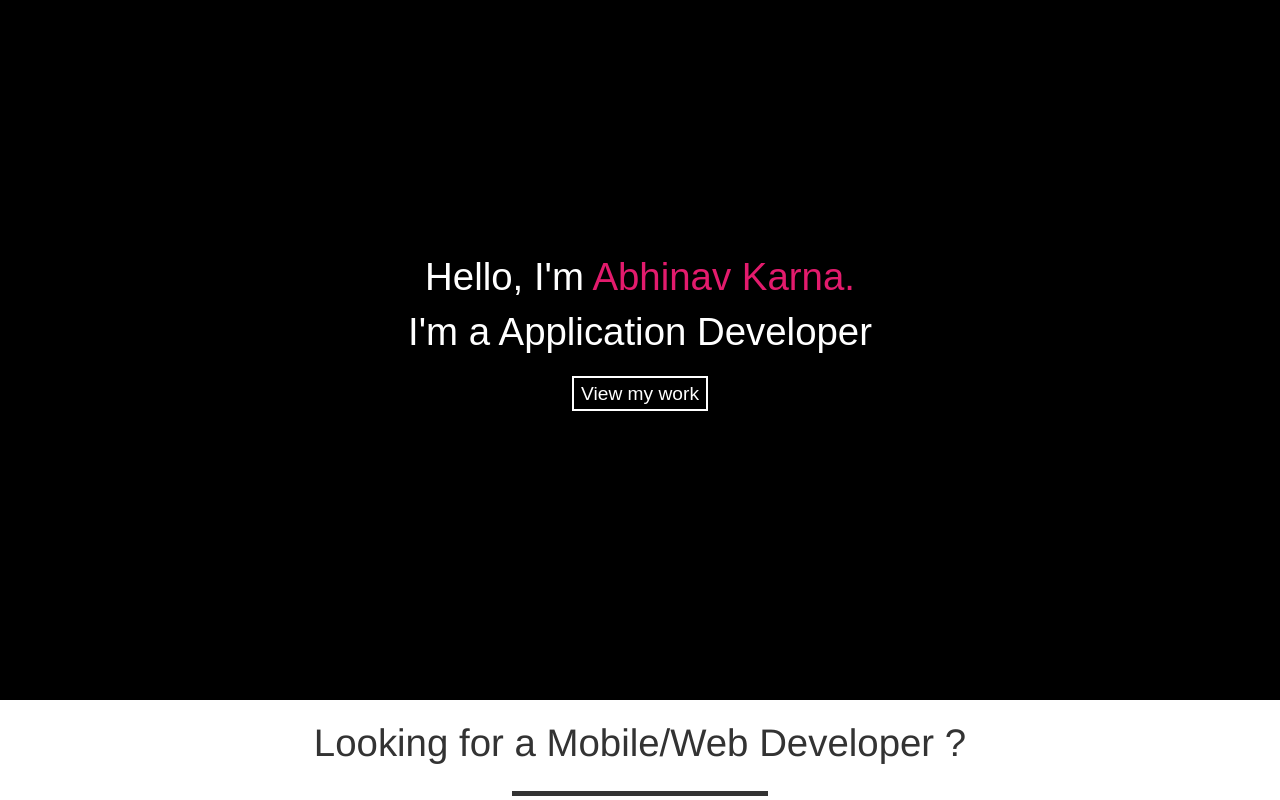
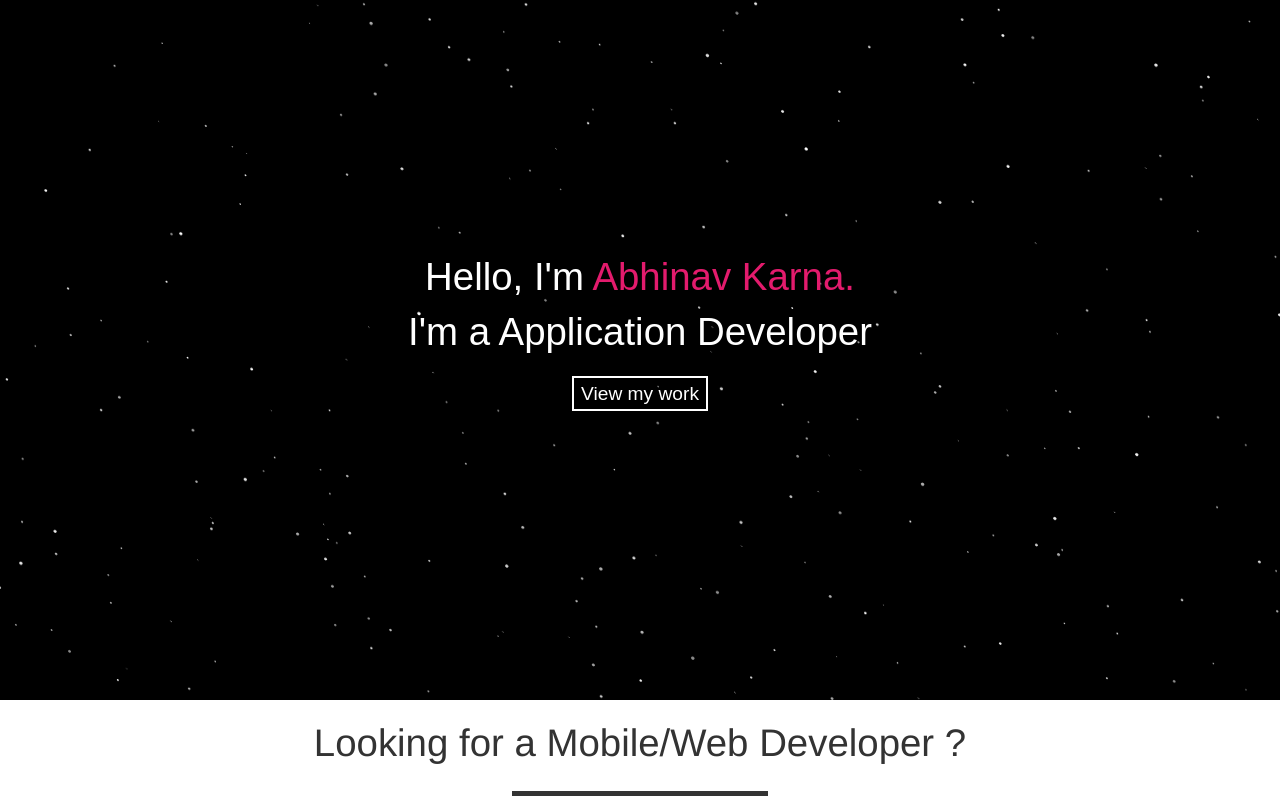
Before and after one commit to avalanche557/avalanche557.github.io, a plain HTML site: page index.html in a window 1280 px wide. Shown: the top 800 px of the page. Drawn offline with nearby package versions, Linux system fonts and the light colour scheme; animation ran at ten frames a second.

Commit message:
adding animated background

```diff
--- a/css/stylesheet.css
+++ b/css/stylesheet.css
@@ -73,13 +73,13 @@ a:hover{
 }
 
 .header{
-    height: 700px;
-    background-color: black;
-    color: white;
-    width: 100%;
+    position: absolute;
 }
 
 .main_header{
+    color:white;
+    height: 700px;
+    z-index: 10;
     text-align: center;
     padding-top: 250px;
     font-size: 3vw;
@@ -668,3 +668,12 @@ w-100{
     opacity: 0.6;
     margin-top: 20px;
 }
+
+.canavs_container{
+    z-index: -10;
+    height: 700px;
+    background-color: black;
+    color: white;
+    width: 100%;
+    position: absolute;
+}
--- a/index.html
+++ b/index.html
@@ -11,7 +11,6 @@
     <script src="https://maxcdn.bootstrapcdn.com/bootstrap/3.3.7/js/bootstrap.min.js"></script>
     <link rel="stylesheet" href="css/stylesheet.css">
     <style>
-
         body {
             margin: 0;
         }
@@ -59,13 +58,13 @@
 </head>
 
 <body>
+    <canvas class="canavs_container">
 
-    <div class="header">
-        <div class="main_header" id="home">
-            <p>Hello, I'm <span class="name">Abhinav Karna.</span></p>
-            <p>I'm a Application Developer</p>
-            <a href="#about" class="work">View my work</a>
-        </div>
+    </canvas>
+    <div class="main_header" id="home">
+        <p>Hello, I'm <span class="name">Abhinav Karna.</span></p>
+        <p>I'm a Application Developer</p>
+        <a href="#about" class="work">View my work</a>
     </div>
     <!-- <nav class="navbar navbar-inverse" id="navbar">
         <div class="container-fluid">
@@ -188,9 +187,10 @@
             </div>
         </div>
         <div class="project">
-            <a target="_blank" href="https://drive.google.com/file/d/19ye5XVT1rsjBnZdhUFDJ45cdXXCMl3PS/view?usp=sharing" class="resume_download">
+            <a target="_blank" href="https://drive.google.com/file/d/19ye5XVT1rsjBnZdhUFDJ45cdXXCMl3PS/view?usp=sharing"
+                class="resume_download">
                 <p class="resume_button">Download my Resume</p>
-                <img src="images/resume.png" class="download_icon"/>
+                <img src="images/resume.png" class="download_icon" />
             </a>
 
         </div>
@@ -407,6 +407,176 @@
             });
         });
     </script>
+    <script>
+        const STAR_COUNT = (window.innerWidth + window.innerHeight) / 8,
+            STAR_SIZE = 3,
+            STAR_MIN_SCALE = 0.2,
+            OVERFLOW_THRESHOLD = 50;
+
+        const canvas = document.querySelector('canvas'),
+            context = canvas.getContext('2d');
+
+        let scale = 1, // device pixel ratio
+            width,
+            height;
+
+        let stars = [];
+
+        let pointerX,
+            pointerY;
+
+        let velocity = { x: 0, y: 0, tx: 0, ty: 0, z: 0.0005 };
+
+        let touchInput = false;
+
+        generate();
+        resize();
+        step();
+
+        window.onresize = resize;
+        document.onmouseleave = onMouseLeave;
+
+        function generate() {
+
+            for (let i = 0; i < STAR_COUNT; i++) {
+                stars.push({
+                    x: 0,
+                    y: 0,
+                    z: STAR_MIN_SCALE + Math.random() * (1 - STAR_MIN_SCALE)
+                });
+            }
+
+        }
+
+        function placeStar(star) {
+
+            star.x = Math.random() * width;
+            star.y = Math.random() * height;
+
+        }
+
+        function recycleStar(star) {
+
+            let direction = 'z';
+
+            let vx = Math.abs(velocity.x),
+                vy = Math.abs(velocity.y);
+
+            if (vx > 1 || vy > 1) {
+                let axis;
+
+                if (vx > vy) {
+                    axis = Math.random() < vx / (vx + vy) ? 'h' : 'v';
+                }
+                else {
+                    axis = Math.random() < vy / (vx + vy) ? 'v' : 'h';
+                }
+
+                if (axis === 'h') {
+                    direction = velocity.x > 0 ? 'l' : 'r';
+                }
+                else {
+                    direction = velocity.y > 0 ? 't' : 'b';
+                }
+            }
+
+            star.z = STAR_MIN_SCALE + Math.random() * (1 - STAR_MIN_SCALE);
+
+            if (direction === 'z') {
+                star.z = 0.1;
+                star.x = Math.random() * width;
+                star.y = Math.random() * height;
+            }
+            else if (direction === 'l') {
+                star.x = -OVERFLOW_THRESHOLD;
+                star.y = height * Math.random();
+            }
+            else if (direction === 'r') {
+                star.x = width + OVERFLOW_THRESHOLD;
+                star.y = height * Math.random();
+            }
+            else if (direction === 't') {
+                star.x = width * Math.random();
+                star.y = -OVERFLOW_THRESHOLD;
+            }
+            else if (direction === 'b') {
+                star.x = width * Math.random();
+                star.y = height + OVERFLOW_THRESHOLD;
+            }
+
+        }
+
+        function resize() {
+
+            scale = window.devicePixelRatio || 1;
+
+            width = window.innerWidth * scale;
+            height = window.innerHeight * scale;
+
+            canvas.width = width;
+            canvas.height = height;
+
+            stars.forEach(placeStar);
+
+        }
+
+        function step() {
+            context.clearRect(0, 0, width, height);
+            update();
+            render();
+            requestAnimationFrame(step);
+
+        }
+
+        function update() {
+
+            velocity.tx *= 0.96;
+            velocity.ty *= 0.96;
+
+            velocity.x += (velocity.tx - velocity.x) * 0.8;
+            velocity.y += (velocity.ty - velocity.y) * 0.8;
+
+            stars.forEach((star) => {
+                star.x += velocity.x * star.z;
+                star.y += velocity.y * star.z;
+                star.x += (star.x - width / 2) * velocity.z * star.z;
+                star.y += (star.y - height / 2) * velocity.z * star.z;
+                star.z += velocity.z;
+                // recycle when out of bounds
+                if (star.x < -OVERFLOW_THRESHOLD || star.x > width + OVERFLOW_THRESHOLD || star.y < -OVERFLOW_THRESHOLD || star.y > height + OVERFLOW_THRESHOLD) {
+                    recycleStar(star);
+                }
+
+            });
+
+        }
+        function render() {
+
+            stars.forEach((star) => {
+
+                context.beginPath();
+                context.lineCap = 'round';
+                context.lineWidth = STAR_SIZE * star.z * scale;
+                context.strokeStyle = 'rgba(255,255,255,' + (0.5 + 0.5 * Math.random()) + ')';
+
+                context.beginPath();
+                context.moveTo(star.x, star.y);
+
+                var tailX = velocity.x * 2,
+                    tailY = velocity.y * 2;
+
+                // stroke() wont work on an invisible line
+                if (Math.abs(tailX) < 0.1) tailX = 0.5;
+                if (Math.abs(tailY) < 0.1) tailY = 0.5;
+
+                context.lineTo(star.x + tailX, star.y + tailY);
+
+                context.stroke();
+
+            });
+
+        }
+    </script>
 
 
 </body>
```
Also changed, not shown: 1 other file.
